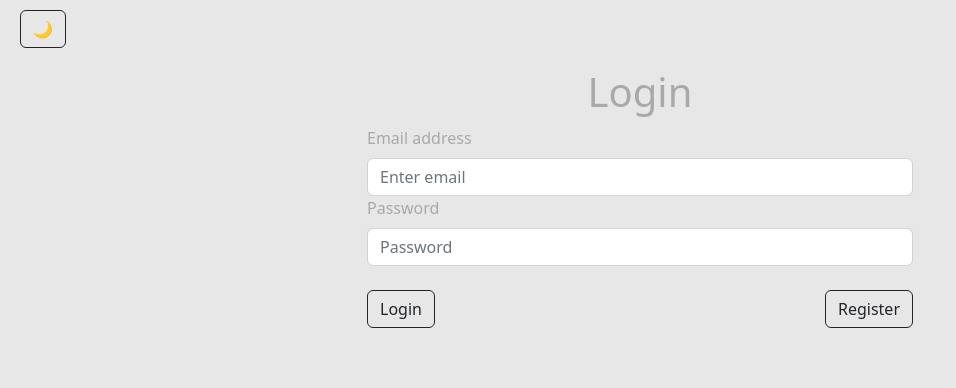
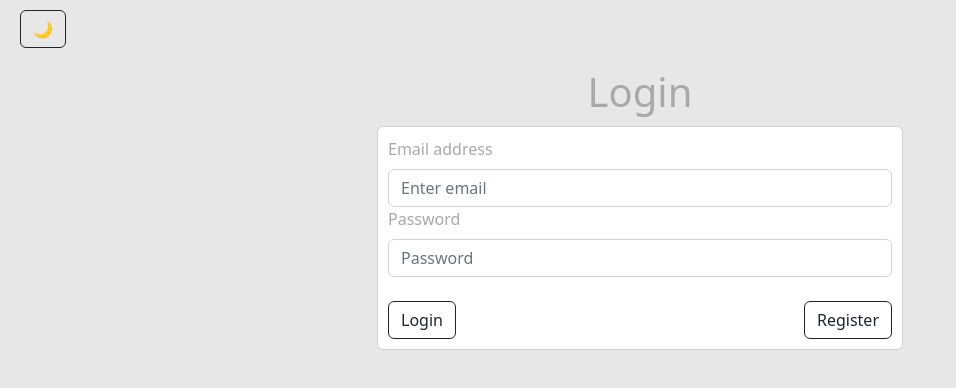
Before and after one commit to enderta/JobsTracker, a React (Create React App) app: page /login in a window 1280 px wide. Shown: the top 388 px of the page, without its empty margins (0-956 px from the left). Built offline with nearby package versions, Linux system fonts and the light colour scheme.

Commit message:
commerce

```diff
--- a/src/components/commerce/Login.js
+++ b/src/components/commerce/Login.js
@@ -1,5 +1,5 @@
 import React, {useEffect, useState} from 'react'
-import {Button, Form} from "react-bootstrap";
+import {Button, Card, Form} from "react-bootstrap";
 
 function Login() {
     const [email, setEmail] = useState('');
@@ -61,11 +61,16 @@ function Login() {
                     )}
                 </Button>
             </div>
+
                 <div className="container" >
                     <div className="row" >
                         <div className="col-md-6 offset-md-3">
                             <h1 className="text-center"
                                 style={{margin: '10px', color: darkMode ? 'goldenrod' : 'darkgray'}}>Login</h1>
+                            <Card
+                                className={darkMode ? 'bg-dark text-light' : ''}
+                                style={{ margin: '10px', padding: '10px' }}
+                            >
                             <Form onSubmit={handleSubmit}>
                                 <Form.Group controlId="formBasicEmail">
                                     <Form.Label style={{color: darkMode ? 'goldenrod' : 'darkgray'}}>Email address</Form.Label>
@@ -86,9 +91,12 @@ function Login() {
                                 </div>
 
                             </Form>
+                            </Card>
+
                         </div>
                     </div>
                 </div>
+
             </div>
         </div>
 )
```
